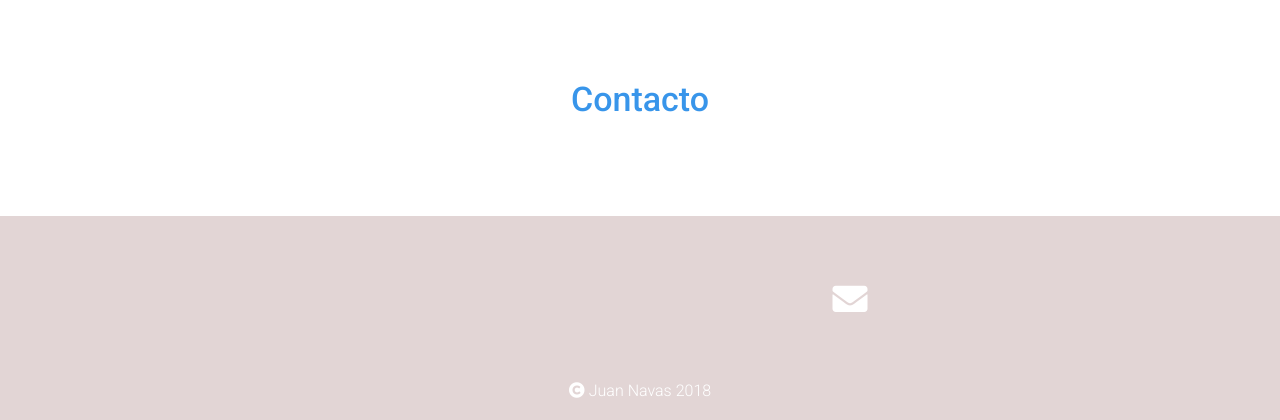
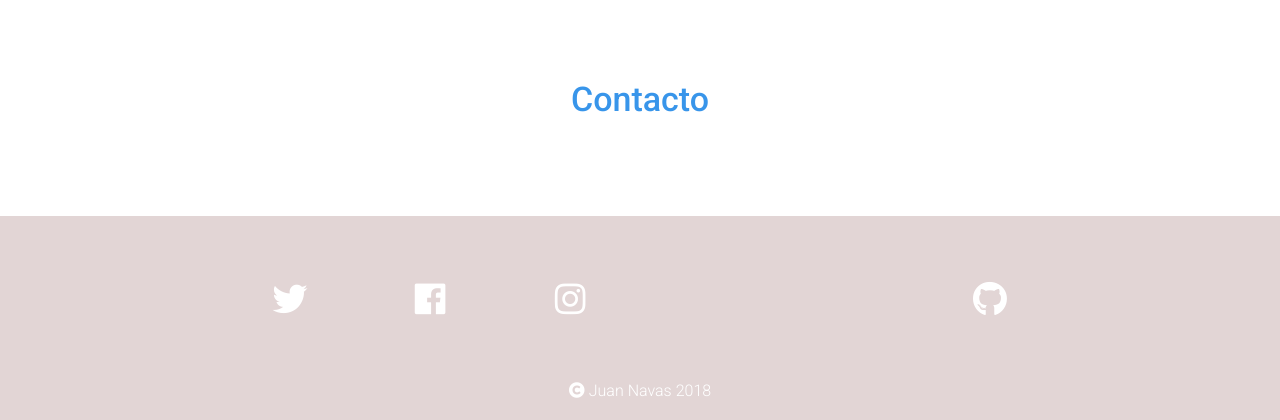
Before and after one commit to JuanNavasJN/juannavas.dev, a PHP site: page /index.view.php in a window 1280 px wide. Shown: the part 1793-2213 px from the top of the page. Run offline with PHP 8.4, Linux system fonts and the light colour scheme; some libraries are stand-ins or nearby versions.

Commit message:
Modify fontAwesone 2

```diff
--- a/index.view.php
+++ b/index.view.php
@@ -205,12 +205,12 @@
 
       <section class="redes-sociales">
         <div class="contenedor">
-          <a href="http://www.twitter.com/juannavasjn" class="twitter" target="_blank"><i class="fas fa-twitter"></i></a>
-          <a href="http://www.facebook.com/juannavasjn" class="facebook" target="_blank"><i class="fas fa-facebook"></i></a>
-          <a href="http://www.instagram.com/juannavasjn" class="instagram" target="_blank"><i class="fas fa-instagram"></i></a>
-          <a href="https://www.linkedin.com/in/juannavasjn/" class="linkedin" target="_blank"><i class="fas fa-linkedin-square"></i></a>
-          <a href="mailto:navascruzf@gmail.com" class="twitter"><i class="fas fa-envelope"></i></a>
-          <a href="https://github.com/JuanNavasJN" class="linkedin" target="_blank"><i class="fas fa-github"></i></a>
+          <a href="http://www.twitter.com/juannavasjn" class="twitter" target="_blank"><i class="fab fa-twitter"></i></a>
+          <a href="http://www.facebook.com/juannavasjn" class="facebook" target="_blank"><i class="fab fa-facebook"></i></a>
+          <a href="http://www.instagram.com/juannavasjn" class="instagram" target="_blank"><i class="fab fa-instagram"></i></a>
+          <a href="https://www.linkedin.com/in/juannavasjn/" class="linkedin" target="_blank"><i class="fab fa-linkedin-square"></i></a>
+          <a href="mailto:navascruzf@gmail.com" class="twitter"><i class="fab fa-envelope"></i></a>
+          <a href="https://github.com/JuanNavasJN" class="linkedin" target="_blank"><i class="fab fa-github"></i></a>
 
 
         </div>
```
